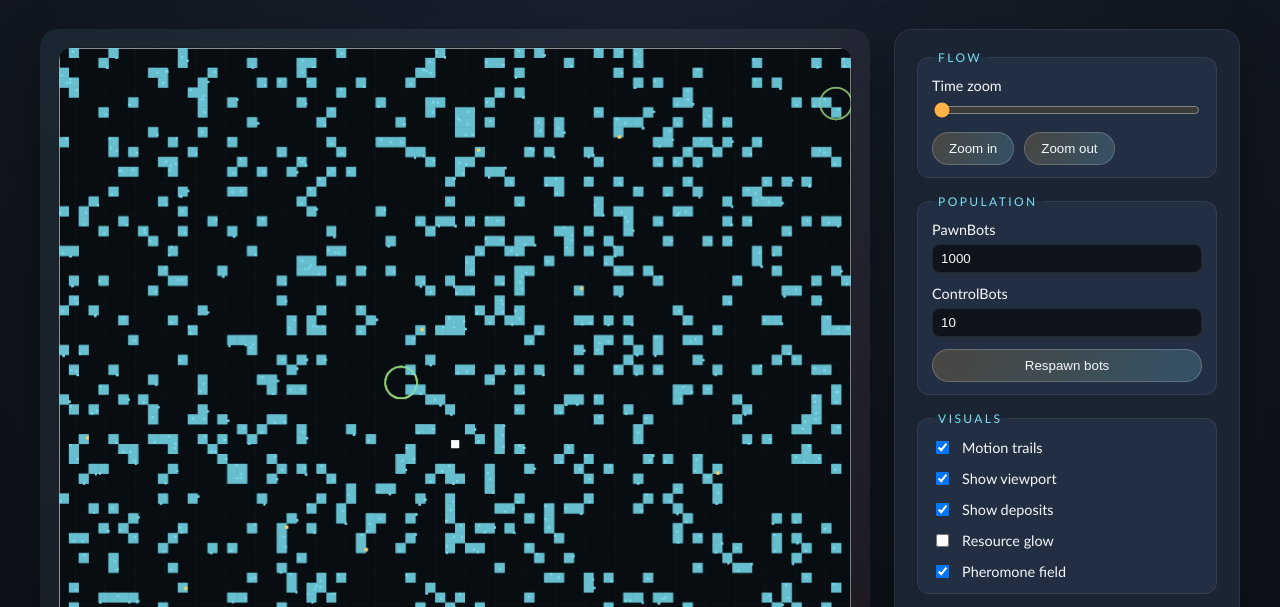
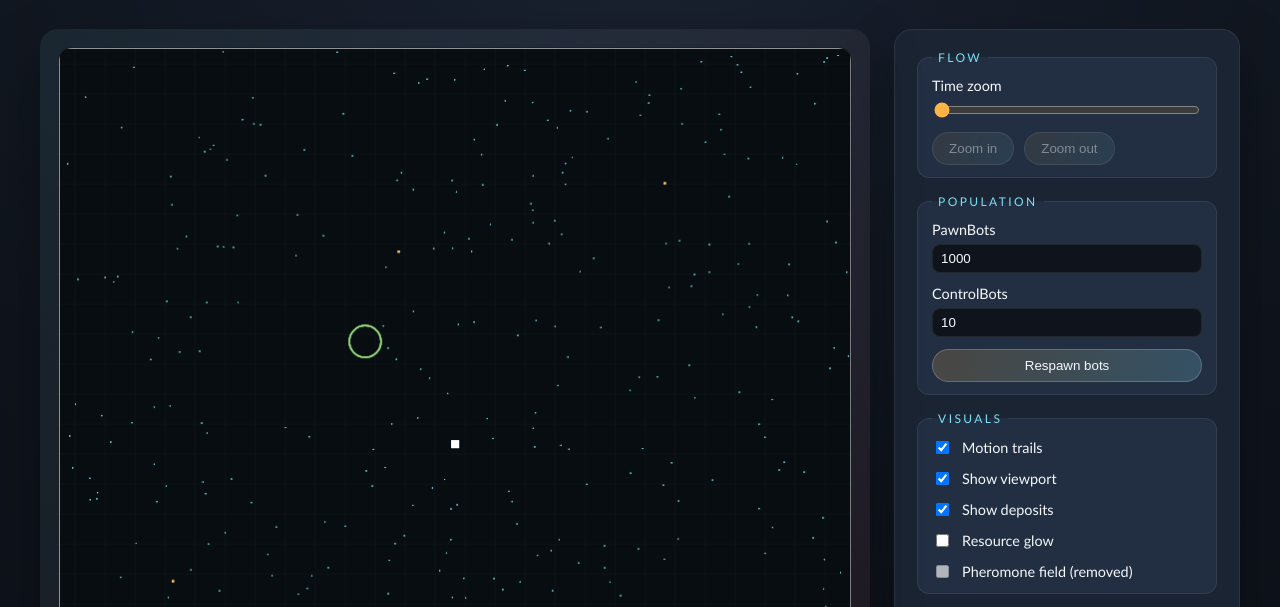
Before and after one commit to btfranklin/nanorobotics_simulator, a website with bundled scripts: page index.html in a window 1280 px wide. Shown: the part 118-725 px from the top of the page. Built offline with nearby package versions, Linux system fonts and the light colour scheme.

Commit message:
Remove pheromone-related features and update UI elements to reflect changes

```diff
--- a/index.html
+++ b/index.html
@@ -45,8 +45,8 @@
               <input id="timezoom" type="range" min="1" max="12" value="1" />
             </label>
             <div class="inline-row">
-              <button id="zoom-in" type="button">Zoom in</button>
-              <button id="zoom-out" type="button">Zoom out</button>
+              <button id="zoom-in" type="button" disabled>Zoom in</button>
+              <button id="zoom-out" type="button" disabled>Zoom out</button>
             </div>
           </fieldset>
 
@@ -82,8 +82,8 @@
               Resource glow
             </label>
             <label class="toggle">
-              <input id="pheromone-toggle" type="checkbox" checked />
-              Pheromone field
+              <input id="pheromone-toggle" type="checkbox" disabled />
+              Pheromone field (removed)
             </label>
           </fieldset>
 
@@ -141,8 +141,7 @@
         <details class="help">
           <summary>Controls</summary>
           <ul>
-            <li><strong>+</strong> zoom in, <strong>-</strong> zoom out.</li>
-            <li>Scroll to zoom toward the pointer.</li>
+            <li>Zoom is temporarily disabled.</li>
             <li><strong>*</strong> accelerate time, <strong>/</strong> slow time.</li>
             <li><strong>Space</strong> pause or resume.</li>
             <li>Drag to pan the viewport.</li>
@@ -162,8 +161,6 @@
         <span>NanoCore</span>
         <span class="swatch deposit"></span>
         <span>Deposit (current + last)</span>
-        <span class="swatch pheromone"></span>
-        <span>Pheromone field</span>
       </div>
     </div>
 
--- a/src/core/sim.ts
+++ b/src/core/sim.ts
@@ -16,9 +16,6 @@ export type SimulationConfig = {
   depositWait: number;
   instructionRange: number;
   resourceRadius: number;
-  pheromoneGrid: number;
-  pheromoneDeposit: number;
-  pheromoneDecay: number;
   strictCollect: boolean;
   seed: string;
 };
@@ -30,9 +27,6 @@ export const defaultConfig: SimulationConfig = {
   depositWait: 20000,
   instructionRange: 5000,
   resourceRadius: 1800,
-  pheromoneGrid: 80,
-  pheromoneDeposit: 0.35,
-  pheromoneDecay: 0.015,
   strictCollect: false,
   seed: '1996',
 };
@@ -54,14 +48,11 @@ export class Simulation {
   controlBots: ControlBot[] = [];
   rng: RNG;
   config: SimulationConfig;
-  pheromones: Float32Array;
-  pheromoneSize: number;
+  signalEvents: { x: number; y: number; ttl: number }[] = [];
 
   constructor(config: SimulationConfig, rng: RNG) {
     this.config = config;
     this.rng = rng;
-    this.pheromoneSize = config.pheromoneGrid;
-    this.pheromones = new Float32Array(this.pheromoneSize * this.pheromoneSize);
     this.reset();
   }
 
@@ -78,8 +69,7 @@ export class Simulation {
 
     this.pawnBots = this.spawnPawnBots(this.config.pawnCount);
     this.controlBots = this.spawnControlBots(this.config.controlCount);
-    this.pheromoneSize = this.config.pheromoneGrid;
-    this.pheromones = new Float32Array(this.pheromoneSize * this.pheromoneSize);
+    this.signalEvents = [];
   }
 
   private spawnPawnBots(count: number): PawnBot[] {
@@ -111,7 +101,7 @@ export class Simulation {
   }
 
   step(): void {
-    this.evaporatePheromones();
+    this.updateSignalEvents();
     this.updatePawnBots();
     this.updateControlBots();
     this.updateNanoComputer();
@@ -174,7 +164,6 @@ export class Simulation {
               bot.state = 0;
             }
           }
-          this.depositPheromone(bot.Xpos, bot.Ypos, this.config.pheromoneDeposit * 1.2);
           this.driftBot(bot);
           bot.heading = this.rng.nextInt(8);
           break;
@@ -196,7 +185,6 @@ export class Simulation {
               bot.heading = bot.heading === 0 ? 7 : bot.heading - 1;
             }
 
-            this.depositPheromone(bot.Xpos, bot.Ypos, this.config.pheromoneDeposit);
             bot.click -= 1;
             if (bot.click === 0) {
               bot.IP += 1;
@@ -217,7 +205,6 @@ export class Simulation {
         default: {
           this.driftBot(bot);
           bot.heading = this.rng.nextInt(8);
-          this.depositPheromone(bot.Xpos, bot.Ypos, this.config.pheromoneDeposit * 0.4);
           break;
         }
       }
@@ -280,12 +267,12 @@ export class Simulation {
               bot.heading = bot.heading === 0 ? 7 : bot.heading - 1;
             }
 
-            this.depositPheromone(bot.Xpos, bot.Ypos, this.config.pheromoneDeposit * 0.7);
             bot.click -= 1;
             if (bot.click === 0) {
               bot.IP += 1;
             }
           } else if ((bot.mem[bot.IP] ?? INSTRUCTION.SIGNAL_OR_COLLECT) === INSTRUCTION.SIGNAL_OR_COLLECT) {
+            this.signalEvents.push({ x: bot.Xpos, y: bot.Ypos, ttl: 90 });
             for (const pawn of this.pawnBots) {
               if (pawn.state !== 0) {
                 continue;
@@ -314,7 +301,6 @@ export class Simulation {
         default: {
           this.driftBot(bot);
           bot.heading = this.rng.nextInt(8);
-          this.depositPheromone(bot.Xpos, bot.Ypos, this.config.pheromoneDeposit * 0.25);
           break;
         }
       }
@@ -374,26 +360,13 @@ export class Simulation {
     return dist <= this.config.resourceRadius * this.config.resourceRadius;
   }
 
-  private depositPheromone(x: number, y: number, amount: number): void {
-    const size = this.pheromoneSize;
-    if (size <= 0) {
+  private updateSignalEvents(): void {
+    if (this.signalEvents.length === 0) {
       return;
     }
-    const ix = Math.min(size - 1, Math.max(0, Math.floor((x / WORLD_SIZE) * size)));
-    const iy = Math.min(size - 1, Math.max(0, Math.floor((y / WORLD_SIZE) * size)));
-    const index = iy * size + ix;
-    const current = this.pheromones[index] ?? 0;
-    this.pheromones[index] = Math.min(1, current + amount);
-  }
-
-  private evaporatePheromones(): void {
-    const decay = this.config.pheromoneDecay;
-    if (decay <= 0) {
-      return;
+    for (const event of this.signalEvents) {
+      event.ttl -= 1;
     }
-    const field = this.pheromones;
-    for (let i = 0; i < field.length; i += 1) {
-      field[i] = (field[i] ?? 0) * (1 - decay);
-    }
+    this.signalEvents = this.signalEvents.filter((event) => event.ttl > 0);
   }
 }
--- a/src/core/viewport.ts
+++ b/src/core/viewport.ts
@@ -9,10 +9,13 @@ export class Viewport {
   timeZoom: number;
 
   constructor() {
-    this.ulx = 0;
-    this.uly = 0;
-    this.lrx = WORLD_SIZE - 1;
-    this.lry = WORLD_SIZE - 1;
+    const span = Math.floor(WORLD_SIZE * 0.6);
+    const half = span / 2;
+    const center = Math.floor(WORLD_SIZE / 2);
+    this.ulx = Math.max(0, center - half);
+    this.uly = Math.max(0, center - half);
+    this.lrx = Math.min(WORLD_SIZE - 1, center + half);
+    this.lry = Math.min(WORLD_SIZE - 1, center + half);
     this.zoomLevel = 0;
     this.timeZoom = 1;
   }
--- a/src/main.ts
+++ b/src/main.ts
@@ -26,7 +26,6 @@ const trailsToggle = document.getElementById('trails-toggle') as HTMLInputElemen
 const boundsToggle = document.getElementById('bounds-toggle') as HTMLInputElement;
 const depositToggle = document.getElementById('deposit-toggle') as HTMLInputElement;
 const heatToggle = document.getElementById('heat-toggle') as HTMLInputElement;
-const pheromoneToggle = document.getElementById('pheromone-toggle') as HTMLInputElement;
 const strictCollectToggle = document.getElementById('strict-collect') as HTMLInputElement;
 
 const aboutButton = document.getElementById('about-button') as HTMLButtonElement;
@@ -51,7 +50,6 @@ let renderOptions: RenderOptions = {
   showViewport: boundsToggle.checked,
   showDeposits: depositToggle.checked,
   showHeat: heatToggle.checked,
-  showPheromones: pheromoneToggle.checked,
 };
 
 const input = new InputController(canvas, viewport, {
@@ -115,10 +113,8 @@ resetButton.addEventListener('click', () => {
   resetSimulation();
 });
 centerButton.addEventListener('click', centerViewport);
-zoomInButton.addEventListener('click', () => {
-  viewport.zoomAt(VIEW_SIZE / 2, VIEW_SIZE / 2, 0.85);
-});
-zoomOutButton.addEventListener('click', () => viewport.zoomAt(VIEW_SIZE / 2, VIEW_SIZE / 2, 1.15));
+zoomInButton.disabled = true;
+zoomOutButton.disabled = true;
 respawnButton.addEventListener('click', () => {
   resetSimulation();
 });
@@ -134,9 +130,6 @@ depositToggle.addEventListener('change', () => {
 });
 heatToggle.addEventListener('change', () => {
   renderOptions.showHeat = heatToggle.checked;
-});
-pheromoneToggle.addEventListener('change', () => {
-  renderOptions.showPheromones = pheromoneToggle.checked;
 });
 strictCollectToggle.addEventListener('change', () => {
   sim.config.strictCollect = strictCollectToggle.checked;
--- a/src/ui/input.ts
+++ b/src/ui/input.ts
@@ -42,19 +42,20 @@ export class InputController {
       this.canvas.releasePointerCapture(event.pointerId);
     });
 
-    this.canvas.addEventListener('wheel', (event) => {
-      event.preventDefault();
-      const point = this.getCanvasPoint(event);
-      const factor = event.deltaY < 0 ? 0.85 : 1.15;
-      this.handlers.onZoomAt(point.x, point.y, factor);
-    }, { passive: false });
+    this.canvas.addEventListener(
+      'wheel',
+      (event) => {
+        event.preventDefault();
+      },
+      { passive: false },
+    );
 
     window.addEventListener('keydown', (event) => {
       if (event.key === '+') {
-        this.handlers.onZoomAt(VIEW_SIZE / 2, VIEW_SIZE / 2, 0.85);
+        return;
       }
       if (event.key === '-') {
-        this.handlers.onZoomAt(VIEW_SIZE / 2, VIEW_SIZE / 2, 1.15);
+        return;
       }
       if (event.key === '*') {
         this.handlers.onTimeZoomDelta(1);
--- a/src/ui/renderer.ts
+++ b/src/ui/renderer.ts
@@ -7,7 +7,6 @@ export type RenderOptions = {
   showViewport: boolean;
   showDeposits: boolean;
   showHeat: boolean;
-  showPheromones: boolean;
 };
 
 export class Renderer {
@@ -62,10 +61,20 @@ export class Renderer {
       const last = viewport.worldToView(sim.nano.lastXsource, sim.nano.lastYsource);
 
       if (options.showHeat) {
-        ctx.fillStyle = 'rgba(155, 222, 126, 0.2)';
-        ctx.beginPath();
-        ctx.arc(current.x * scale, current.y * scale, sim.config.resourceRadius * scale, 0, Math.PI * 2);
-        ctx.fill();
+        const cx = current.x * scale;
+        const cy = current.y * scale;
+        if (cx >= 0 && cy >= 0 && cx <= rect.width && cy <= rect.height) {
+          const rawRadius = sim.config.resourceRadius * scale;
+          const maxRadius = rect.width * 0.35;
+          const radius = Math.max(18, Math.min(maxRadius, rawRadius));
+          const gradient = ctx.createRadialGradient(cx, cy, radius * 0.1, cx, cy, radius);
+          gradient.addColorStop(0, 'rgba(155, 222, 126, 0.35)');
+          gradient.addColorStop(1, 'rgba(155, 222, 126, 0)');
+          ctx.fillStyle = gradient;
+          ctx.beginPath();
+          ctx.arc(cx, cy, radius, 0, Math.PI * 2);
+          ctx.fill();
+        }
       }
 
       ctx.strokeStyle = '#9bde7e';
@@ -80,20 +89,21 @@ export class Renderer {
       ctx.stroke();
     }
 
-    if (options.showPheromones) {
-      const size = sim.pheromoneSize;
-      const field = sim.pheromones;
-      const cell = rect.width / size;
-      for (let y = 0; y < size; y += 1) {
-        for (let x = 0; x < size; x += 1) {
-          const value = field[y * size + x] ?? 0;
-          if (value <= 0.02) {
-            continue;
-          }
-          const intensity = Math.min(0.5, value * 0.6);
-          ctx.fillStyle = `rgba(123, 223, 242, ${intensity})`;
-          ctx.fillRect(x * cell, y * cell, cell, cell);
+    if (sim.signalEvents.length > 0) {
+      for (const event of sim.signalEvents) {
+        const view = viewport.worldToView(event.x, event.y);
+        const px = view.x * scale;
+        const py = view.y * scale;
+        if (px < -50 || py < -50 || px > rect.width + 50 || py > rect.height + 50) {
+          continue;
         }
+        const alpha = Math.min(0.6, event.ttl / 90);
+        const radius = (sim.config.instructionRange / (viewport.lrx - viewport.ulx)) * rect.width;
+        ctx.strokeStyle = `rgba(255, 179, 71, ${alpha})`;
+        ctx.lineWidth = 1;
+        ctx.beginPath();
+        ctx.arc(px, py, radius, 0, Math.PI * 2);
+        ctx.stroke();
       }
     }
 
@@ -105,7 +115,7 @@ export class Renderer {
       if (px < 0 || py < 0 || px > rect.width || py > rect.height) {
         continue;
       }
-      ctx.fillRect(px, py, 2, 2);
+      ctx.fillRect(px, py, 1, 1);
     }
 
     ctx.fillStyle = '#ffd166';
@@ -116,7 +126,7 @@ export class Renderer {
       if (px < 0 || py < 0 || px > rect.width || py > rect.height) {
         continue;
       }
-      ctx.fillRect(px, py, 3, 3);
+      ctx.fillRect(px, py, 2, 2);
     }
 
     const nanoView = viewport.worldToView(sim.nano.Xpos, sim.nano.Ypos);
--- a/styles.css
+++ b/styles.css
@@ -205,6 +205,13 @@ button:hover {
   box-shadow: 0 12px 24px rgba(0, 0, 0, 0.25);
 }
 
+button:disabled {
+  opacity: 0.45;
+  cursor: not-allowed;
+  transform: none;
+  box-shadow: none;
+}
+
 button.ghost {
   background: transparent;
   border-color: rgba(255, 255, 255, 0.2);
@@ -287,7 +294,6 @@ button.ghost {
 .swatch.control { background: #ffd166; }
 .swatch.nano { background: #ffffff; }
 .swatch.deposit { background: #9bde7e; }
-.swatch.pheromone { background: #7bdff2; opacity: 0.6; }
 
 .noscript {
   margin: 12px 40px 30px;
```
